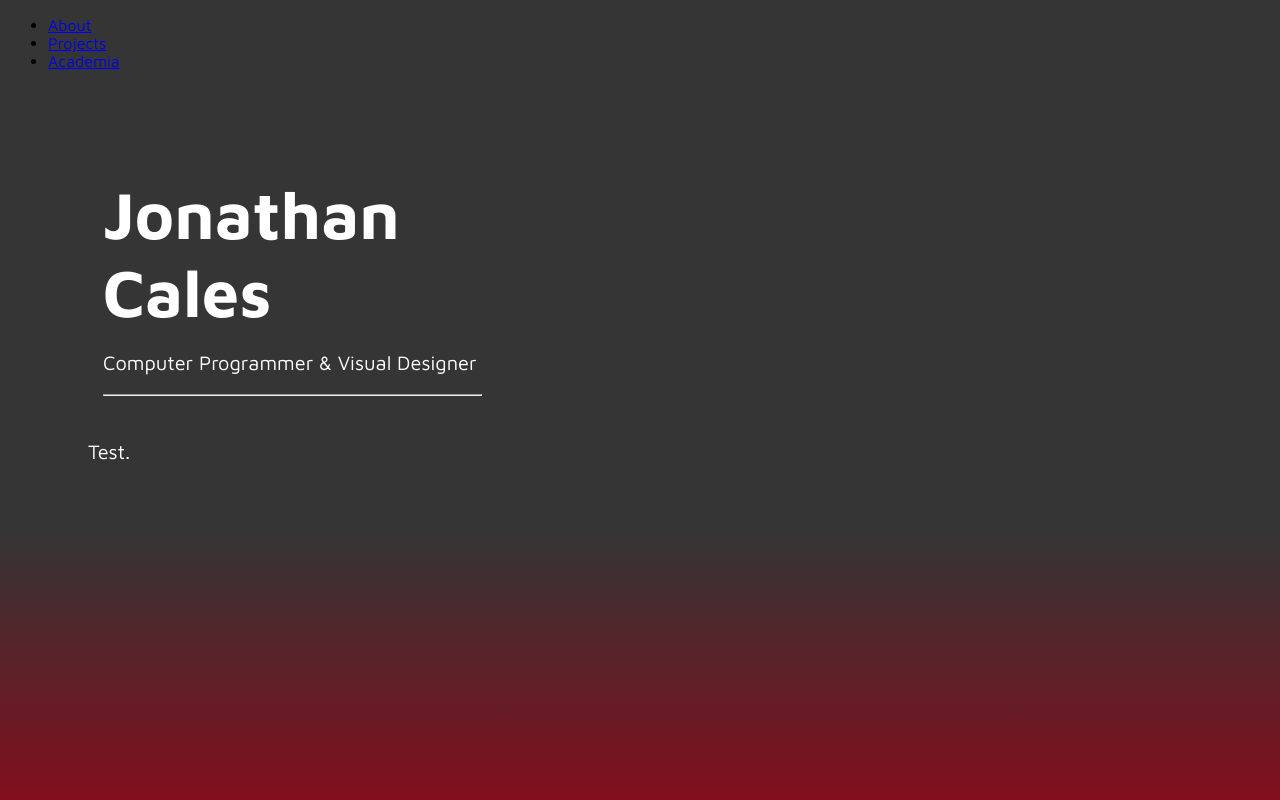
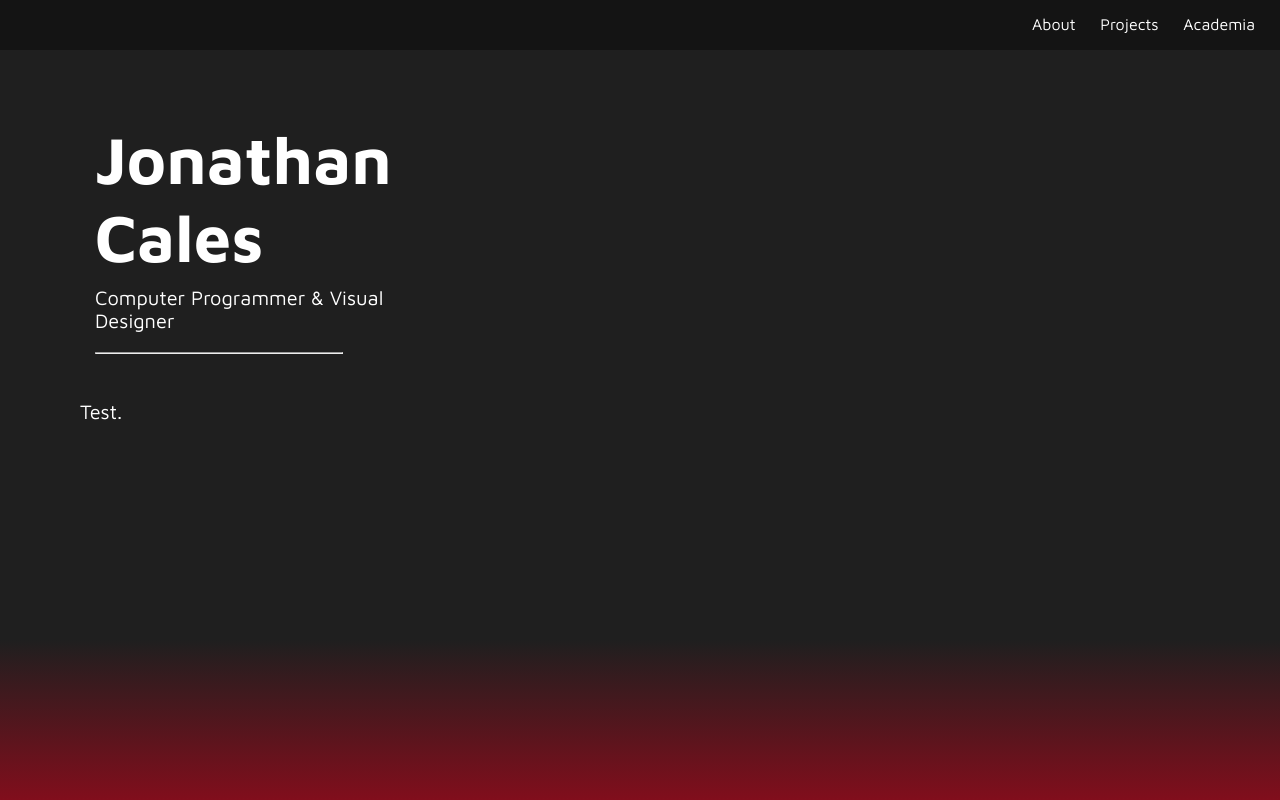
Before and after one commit to lejoobie/v1, a plain HTML site: page index.html in a window 1280 px wide. Drawn offline with Linux system fonts and the light colour scheme.

Commit message:
Added boilerplate to zero out page positioning

```diff
--- a/assets/css/branding.css
+++ b/assets/css/branding.css
@@ -1,10 +1,54 @@
 /* Establish over-arching webpage branding */
+/* CSS/SASS Boilerplate */
+@import url("https://fonts.googleapis.com/css2?family=Maven+Pro:wght@400..900&display=swap");
+* {
+  margin: 0;
+  padding: 0;
+  box-sizing: border-box;
+}
+
 /* Import Font */
-@import url("https://fonts.googleapis.com/css2?family=Maven+Pro:wght@400..900&display=swap");
+head {
+  font-family: "Maven Pro", sans-serif;
+}
+
 body {
-  background-image: linear-gradient(#353535, #353535, #353535, #810E1C);
+  background-image: linear-gradient(#1F1F1F, #1F1F1F, #1F1F1F, #1F1F1F, #1F1F1F, #810E1C);
   background-attachment: fixed;
   font-family: "Maven Pro", sans-serif;
+  margin: 0;
+}
+
+nav {
+  background-color: #141414;
+  font-family: "Maven Pro", sans-serif;
+  padding-left: 15px;
+  padding-right: 15px;
+  padding-top: 15px;
+  padding-bottom: 15px;
+  width: 100%;
+  height: 50px;
+}
+nav ul {
+  float: right;
+  overflow: hidden;
+}
+nav li {
+  list-style-type: none;
+  display: inline;
+  padding: 10px;
+}
+nav li a {
+  color: white;
+  text-decoration: none;
+  text-align: center;
+}
+nav li a:hover {
+  background-color: #810E1C;
+}
+
+.navigation {
+  text-align: right;
 }
 
 .header {
@@ -12,18 +56,22 @@ body {
   height: 300px;
   padding-left: 15px;
   padding-right: 15px;
-  padding-top: 10px;
   padding-bottom: 10px;
   margin-top: 50px;
   margin-right: auto;
   margin-left: 80px;
 }
+.header h1 {
+  font-size: 50pt;
+  padding-top: 20px;
+  padding-bottom: 10px;
+}
 .header p {
   font-size: 15pt;
+  padding-bottom: 20px;
 }
-.header h1 {
-  font-size: 50pt;
-  margin-bottom: 1px;
+.header hr {
+  width: 70%;
 }
 
 .content {
@@ -51,4 +99,8 @@ p {
   color: white;
   text-align: left;
   font-weight: lighter;
+}
+
+li {
+  color: white;
 }/*# sourceMappingURL=branding.css.map */
```
Also changed, not shown: 1 other file.
